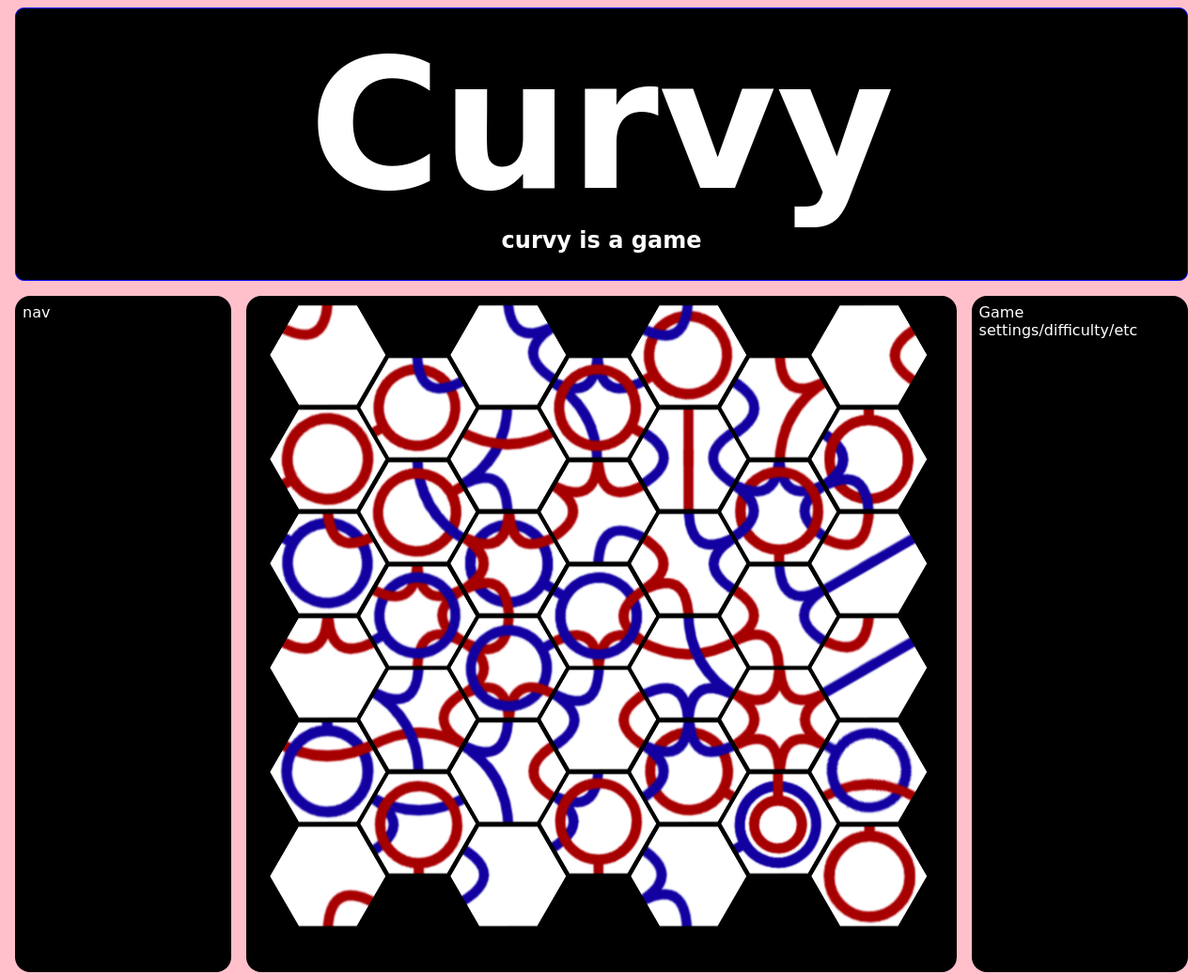
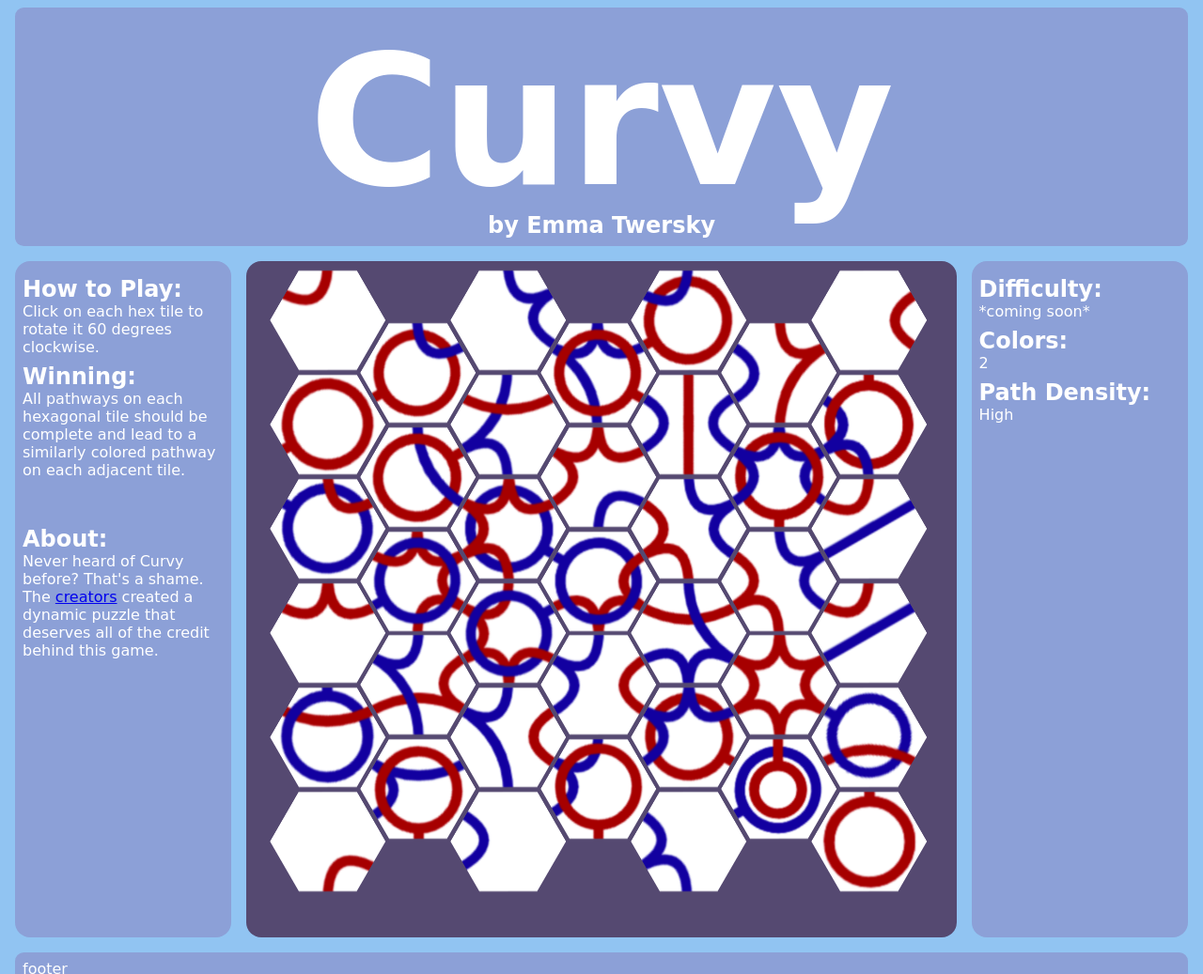
Before and after one commit to twerske/curvy, a plain HTML site: page index.html in a window 1280 px wide. Shown: the top 1037 px of the page at 94% size. Drawn offline with nearby package versions, Linux system fonts and the light colour scheme; a web font is replaced by a local one.

Commit message:
styling changed to blue purple scheme

```diff
--- a/css/style.css
+++ b/css/style.css
@@ -1,12 +1,9 @@
 /**** COLOR VARIABLES *********************************************************/
 :root {
-  --main-background: pink;
-  --outlines: blue;
-  --text: white;
-  --text-background: black;
-  --game-background: grey;
-  --selected: yellow;
-  --selectedFont: red;
+  --main-background: #91C4F2;
+  --text: #FFFFFF;
+  --text-background: #8CA0D7;
+  --game-background: #554971;
 }
 
 /**** GENERAL LAYOUT FORMATTING ***********************************************/
@@ -25,20 +22,28 @@ header, footer {
   margin: .5rem;
   padding: .5rem;
   min-height: 8rem;
-  border: .05rem solid var(--outlines);
   border-radius: 7pt;
   background: var(--text-background);
 }
 
 /**** TEXT FORMATTING *********************************************************/
-h1, h2, p, nav, aside{
+h1, h2, p, nav, aside, header, footer{
   color: var(--text);
 }
 
 h1 {
   font-size: 12rem;
   height: 12.5rem;
-  margin: .3rem;
+  margin: .1rem;
+}
+
+h2 {
+  margin-top: .5rem;
+  margin-bottom: 0;
+}
+
+p {
+  margin: 0;
 }
 
 /**** GAME BOARD AND INFORMATION FORMATTING ***********************************/
@@ -53,19 +58,21 @@ h1 {
 #game > main {
   margin: .5rem;
   padding: .5rem;
-  border: .02rem solid var(--outline);
   border-radius: 1rem;
-  background: black;
+  background: var(--game-background);
   flex: 3 1 60%;
   order: 2;
+}
+
+#game > nav > div:nth-child(2) {
+  margin-top: 50px;
 }
 
 #game > nav {
   margin: .5rem;
   padding: .5rem;
-  border: .02rem solid var(--outline);
   border-radius: 1rem;
-  background: black;
+  background: var(--text-background);
   flex: 1 6 20%;
   order: 1;
 }
@@ -73,9 +80,8 @@ h1 {
 #game > aside {
   margin: .5rem;
   padding: .5rem;
-  border: .02rem solid var(--outline);
   border-radius: 1rem;
-  background: black;
+  background: var(--text-background);
   flex: 1 6 20%;
   order: 3;
 }
--- a/index.html
+++ b/index.html
@@ -9,12 +9,37 @@
   <body>
     <header>
       <h1>Curvy</h1>
-      <h2>curvy is a game</h2>
+      <h2>by Emma Twersky</h2>
     </header>
     <div id='game'>
       <main></main>
-      <nav>nav</nav>
-      <aside>Game settings/difficulty/etc</aside>
+      <nav>
+        <div>
+          <h2>How to Play:</h2>
+          <p>Click on each hex tile to rotate it 60 degrees clockwise.</p>
+          <h2>Winning:</h2>
+          <p>
+            All pathways on each hexagonal tile should be complete and lead to a
+            similarly colored pathway on each adjacent tile.
+          </p>
+        </div>
+        <div>
+          <h2>About:</h2>
+          <p>
+            Never heard of Curvy before? That's a shame.
+            The <a href='http://www.flaminglunchbox.net/curvy'>creators</a> created a dynamic
+            puzzle that deserves all of the credit behind this game.
+          </p>
+        </div>
+      </nav>
+      <aside>
+        <h2>Difficulty:</h2>
+        <p>*coming soon*</p>
+        <h2>Colors:</h2>
+        <p>2</p>
+        <h2>Path Density:</h2>
+        <p>High</p>
+      </aside>
     </div>
     <footer>footer</footer>
     <script src="https://code.jquery.com/jquery-3.1.1.min.js" integrity="sha256-hVVnYaiADRTO2PzUGmuLJr8BLUSjGIZsDYGmIJLv2b8=" crossorigin="anonymous"></script>
--- a/js/app.js
+++ b/js/app.js
@@ -34,6 +34,10 @@ $(document).ready(function() {
     $el.closest('li').data('angle', angle);
   };
 
+  var alertWinner = function() {
+    alert(`Congratulations! You completed this curvy puzzle with a time of 0:00`)
+  }
+
   var checkWinner = function() {
     var won = true;
     $('#hexGrid').find('li').each(function() {
@@ -46,7 +50,7 @@ $(document).ready(function() {
         won = false;
       }
     })
-    if (won) {console.log("YOU WON!!!!!")};
+    if (won) {alertWinner()};
   };
 
   $('.hexLink').on('click', function(e){
```
